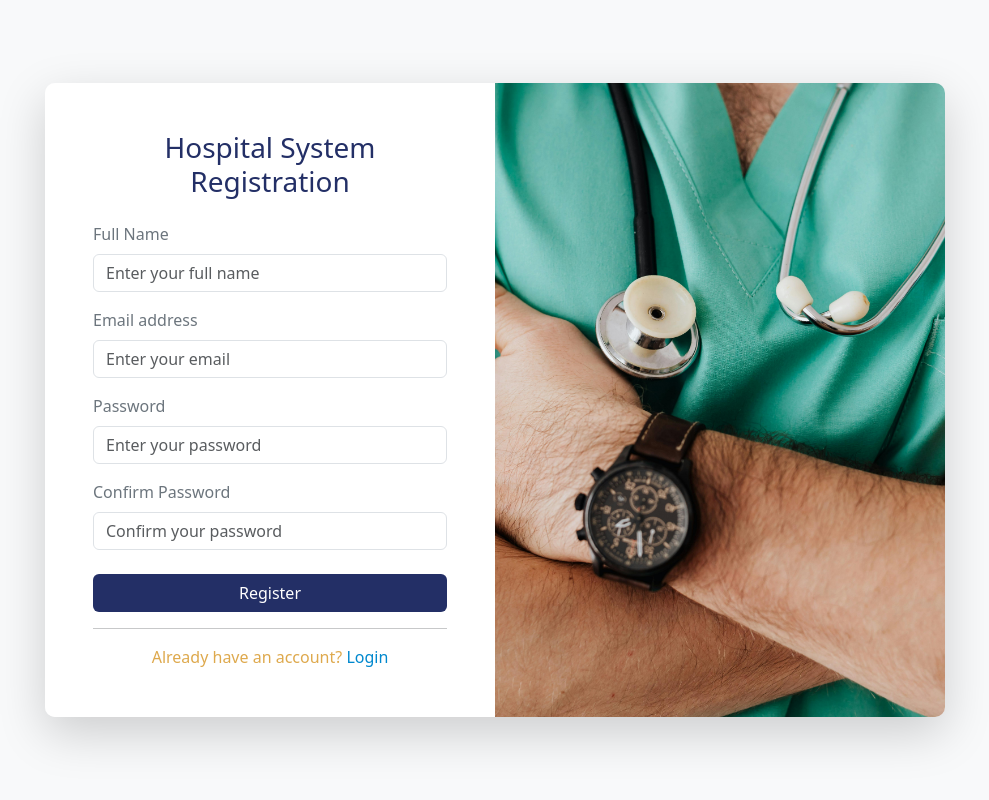
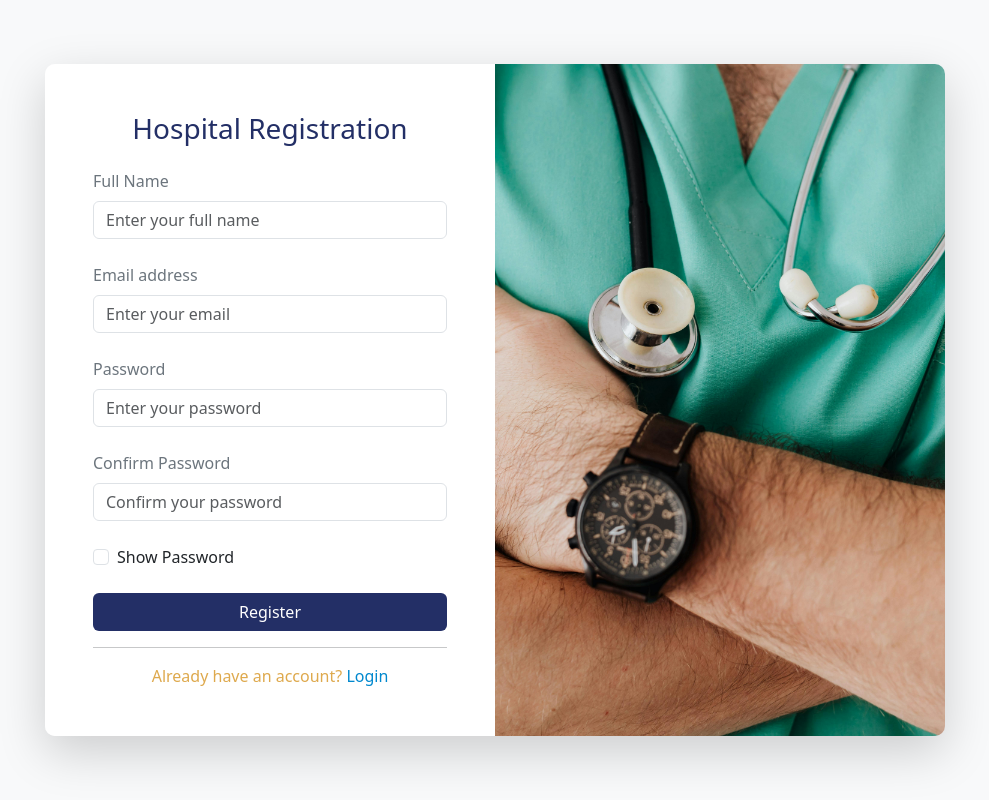
Before and after one commit to ahmedketaa/Hospital-system, a React (Create React App) app: page /signup in a window 1280 px wide. Shown: the whole page, without its empty margins (145-1134 px from the left). Built offline with nearby package versions, Linux system fonts and the light colour scheme.

Commit message:
register validatioin

```diff
--- a/src/pages/auth/login/login.js
+++ b/src/pages/auth/login/login.js
@@ -94,7 +94,7 @@ const LoginPage = () => {
         {/* Form Section */}
         <div className="col-md-6 bg-white p-5 d-flex flex-column justify-content-center">
           <h3 className="text-center mb-4" style={{ color: "#232f66" }}>
-            Hospital System Login
+            Hospital Login
           </h3>
           <form onSubmit={handleSubmit}>
             <div className="mb-4">
--- a/src/pages/auth/register/register.js
+++ b/src/pages/auth/register/register.js
@@ -4,10 +4,116 @@ import { Link } from "react-router-dom";
 
 const RegisterPage = () => {
   const [isLoaded, setIsLoaded] = useState(false);
+  const [name, setName] = useState("");
+  const [email, setEmail] = useState("");
+  const [password, setPassword] = useState("");
+  const [confirmPassword, setConfirmPassword] = useState("");
+  const [showPassword, setShowPassword] = useState(false);
+  const [errors, setErrors] = useState({
+    name: "",
+    email: "",
+    password: "",
+    confirmPassword: "",
+  });
 
   useEffect(() => {
     setIsLoaded(true);
   }, []);
+
+  const validateName = (name) => {
+    if (!name) {
+      return "Full name is required";
+    }
+    return "";
+  };
+
+  const validateEmail = (email) => {
+    if (!email) {
+      return "Email is required";
+    } else if (!/\S+@\S+\.\S+/.test(email)) {
+      return "Email address is invalid";
+    }
+    return "";
+  };
+
+  const validatePassword = (password) => {
+    if (!password) {
+      return "Password is required";
+    } else if (password.length < 6) {
+      return "Password must be at least 6 characters";
+    }
+    return "";
+  };
+
+  const validateConfirmPassword = (confirmPassword) => {
+    if (!confirmPassword) {
+      return "Please confirm your password";
+    } else if (confirmPassword !== password) {
+      return "Passwords do not match";
+    }
+    return "";
+  };
+
+  const handleNameChange = (e) => {
+    const newName = e.target.value;
+    setName(newName);
+    setErrors((prevErrors) => ({
+      ...prevErrors,
+      name: validateName(newName),
+    }));
+  };
+
+  const handleEmailChange = (e) => {
+    const newEmail = e.target.value;
+    setEmail(newEmail);
+    setErrors((prevErrors) => ({
+      ...prevErrors,
+      email: validateEmail(newEmail),
+    }));
+  };
+
+  const handlePasswordChange = (e) => {
+    const newPassword = e.target.value;
+    setPassword(newPassword);
+    setErrors((prevErrors) => ({
+      ...prevErrors,
+      password: validatePassword(newPassword),
+    }));
+  };
+
+  const handleConfirmPasswordChange = (e) => {
+    const newConfirmPassword = e.target.value;
+    setConfirmPassword(newConfirmPassword);
+    setErrors((prevErrors) => ({
+      ...prevErrors,
+      confirmPassword: validateConfirmPassword(newConfirmPassword),
+    }));
+  };
+
+  const handleShowPasswordToggle = () => {
+    setShowPassword((prevShowPassword) => !prevShowPassword);
+  };
+
+  const handleSubmit = (e) => {
+    e.preventDefault();
+
+    const nameError = validateName(name);
+    const emailError = validateEmail(email);
+    const passwordError = validatePassword(password);
+    const confirmPasswordError = validateConfirmPassword(confirmPassword);
+
+    if (!nameError && !emailError && !passwordError && !confirmPasswordError) {
+      console.log("Form submitted");
+      // You can now submit the form data to the server
+    } else {
+      setErrors({
+        name: nameError,
+        email: emailError,
+        password: passwordError,
+        confirmPassword: confirmPasswordError,
+      });
+    }
+  };
 
   return (
     <div
@@ -28,14 +134,12 @@ const RegisterPage = () => {
         }}
       >
         {/* Form Section */}
-        <div
-          className={`col-md-6 bg-white p-5 d-flex flex-column justify-content-center`}
-        >
+        <div className="col-md-6 bg-white p-5 d-flex flex-column justify-content-center">
           <h3 className="text-center mb-4" style={{ color: "#232f66" }}>
-            Hospital System Registration
+            Hospital Registration
           </h3>
-          <form>
-            <div className="mb-3">
+          <form onSubmit={handleSubmit}>
+            <div className="mb-4">
               <label
                 htmlFor="name"
                 className="form-label"
@@ -45,12 +149,22 @@ const RegisterPage = () => {
               </label>
               <input
                 type="text"
-                className="form-control"
+                className={`form-control ${errors.name ? "is-invalid" : ""}`}
                 id="name"
                 placeholder="Enter your full name"
+                value={name}
+                onChange={handleNameChange}
               />
+              {errors.name && (
+                <div
+                  style={{ position: "absolute", width: "fit-content" }}
+                  className="invalid-feedback"
+                >
+                  {errors.name}
+                </div>
+              )}
             </div>
-            <div className="mb-3">
+            <div className="mb-4">
               <label
                 htmlFor="email"
                 className="form-label"
@@ -60,12 +174,22 @@ const RegisterPage = () => {
               </label>
               <input
                 type="email"
-                className="form-control"
+                className={`form-control ${errors.email ? "is-invalid" : ""}`}
                 id="email"
                 placeholder="Enter your email"
+                value={email}
+                onChange={handleEmailChange}
               />
+              {errors.email && (
+                <div
+                  style={{ position: "absolute", width: "fit-content" }}
+                  className="invalid-feedback"
+                >
+                  {errors.email}
+                </div>
+              )}
             </div>
-            <div className="mb-3">
+            <div className="mb-4">
               <label
                 htmlFor="password"
                 className="form-label"
@@ -74,11 +198,23 @@ const RegisterPage = () => {
                 Password
               </label>
               <input
-                type="password"
-                className="form-control"
+                type={showPassword ? "text" : "password"}
+                className={`form-control ${
+                  errors.password ? "is-invalid" : ""
+                }`}
                 id="password"
                 placeholder="Enter your password"
+                value={password}
+                onChange={handlePasswordChange}
               />
+              {errors.password && (
+                <div
+                  style={{ position: "absolute", width: "fit-content" }}
+                  className="invalid-feedback"
+                >
+                  {errors.password}
+                </div>
+              )}
             </div>
             <div className="mb-4">
               <label
@@ -89,11 +225,35 @@ const RegisterPage = () => {
                 Confirm Password
               </label>
               <input
-                type="password"
-                className="form-control"
+                type={showPassword ? "text" : "password"}
+                className={`form-control ${
+                  errors.confirmPassword ? "is-invalid" : ""
+                }`}
                 id="confirmPassword"
                 placeholder="Confirm your password"
+                value={confirmPassword}
+                onChange={handleConfirmPasswordChange}
               />
+              {errors.confirmPassword && (
+                <div
+                  style={{ position: "absolute", width: "fit-content" }}
+                  className="invalid-feedback"
+                >
+                  {errors.confirmPassword}
+                </div>
+              )}
+            </div>
+            <div className="form-check mb-4">
+              <input
+                className="form-check-input"
+                type="checkbox"
+                id="showPassword"
+                checked={showPassword}
+                onChange={handleShowPasswordToggle}
+              />
+              <label className="form-check-label" htmlFor="showPassword">
+                Show Password
+              </label>
             </div>
             <div className="d-grid">
               <button
@@ -119,6 +279,7 @@ const RegisterPage = () => {
             </div>
           </form>
         </div>
+
         {/* Image Section */}
         <div
           className={`col-md-6 d-none d-md-block p-0 slide-in ${
```
